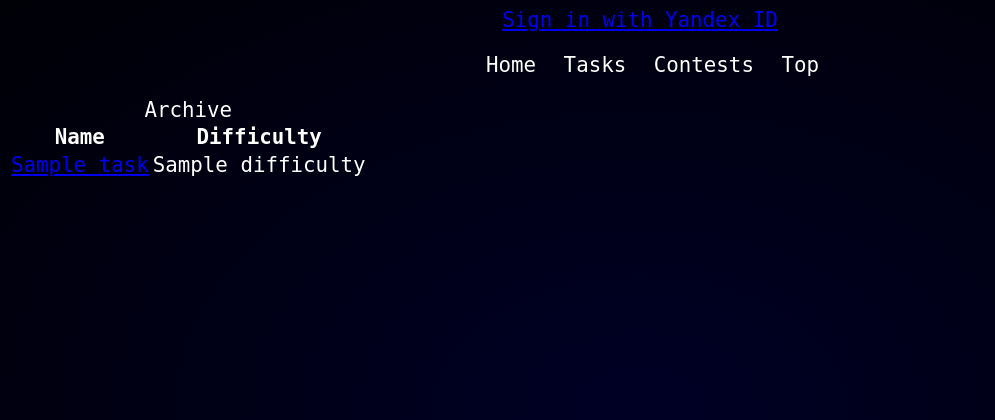
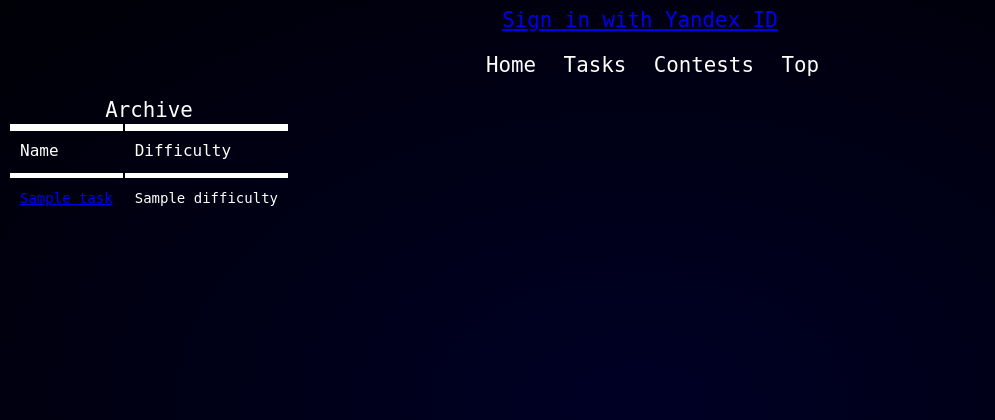
Before and after one commit to INoorik/SeconHakatonProject, a FastAPI app: template templates/html/archive.html in a window 1280 px wide. Shown: the top 420 px of the page, without its empty margins (0-995 px from the left). Run offline with FastAPI, Linux system fonts and the light colour scheme; the template is opened without the code that fills it: most values are stand-ins (such as "Sample title", 1, 10 or a date in 2020); some web fonts are replaced.

Commit message:
fixed style in archive page table

```diff
--- a/templates/html/archive.html
+++ b/templates/html/archive.html
@@ -10,7 +10,7 @@
 {% include 'html/login_container.html' %}
 {% include 'html/top_bar.html' %}
 
-<table class="archive">
+<table class="archive table">
   <caption>
     Archive
   </caption>
```
